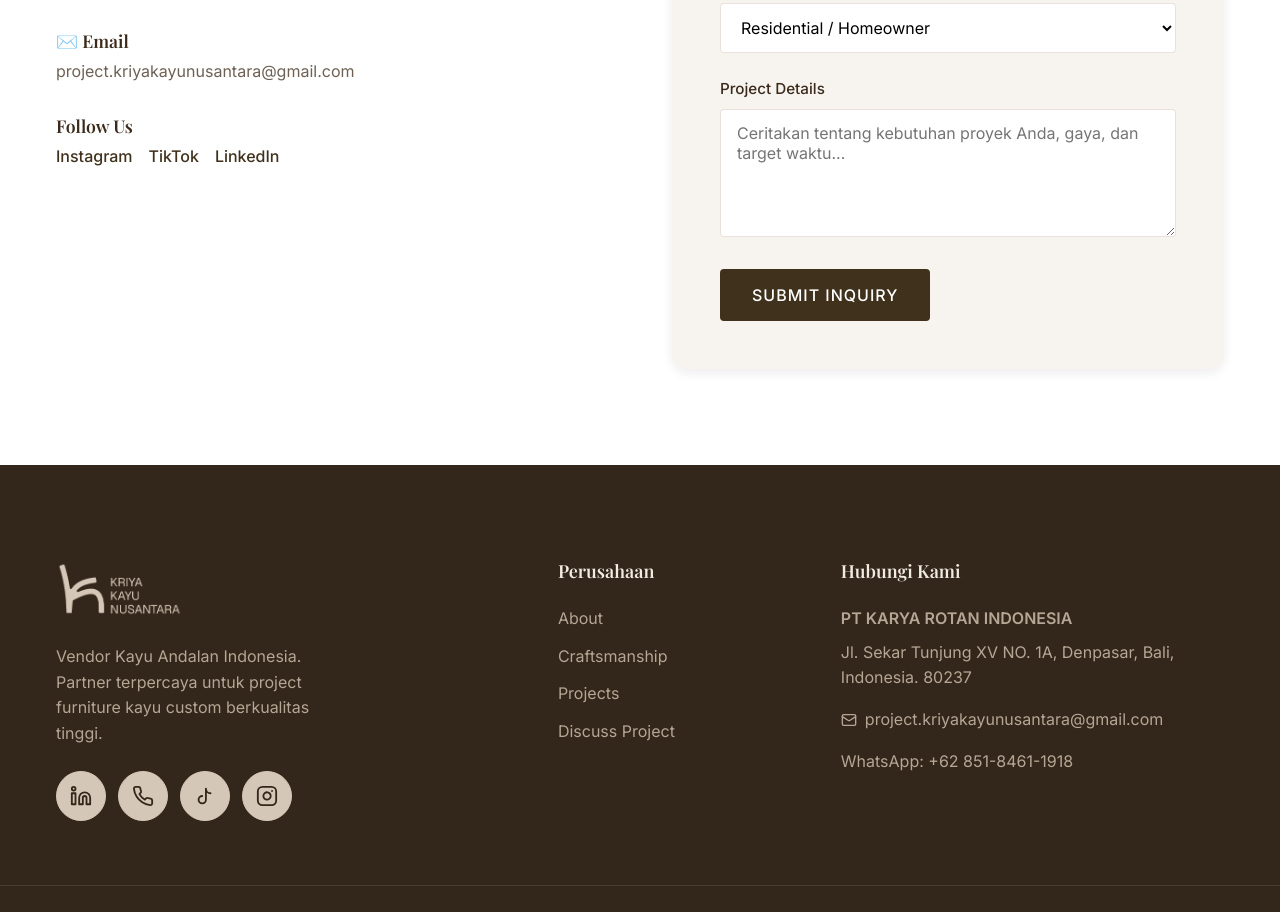
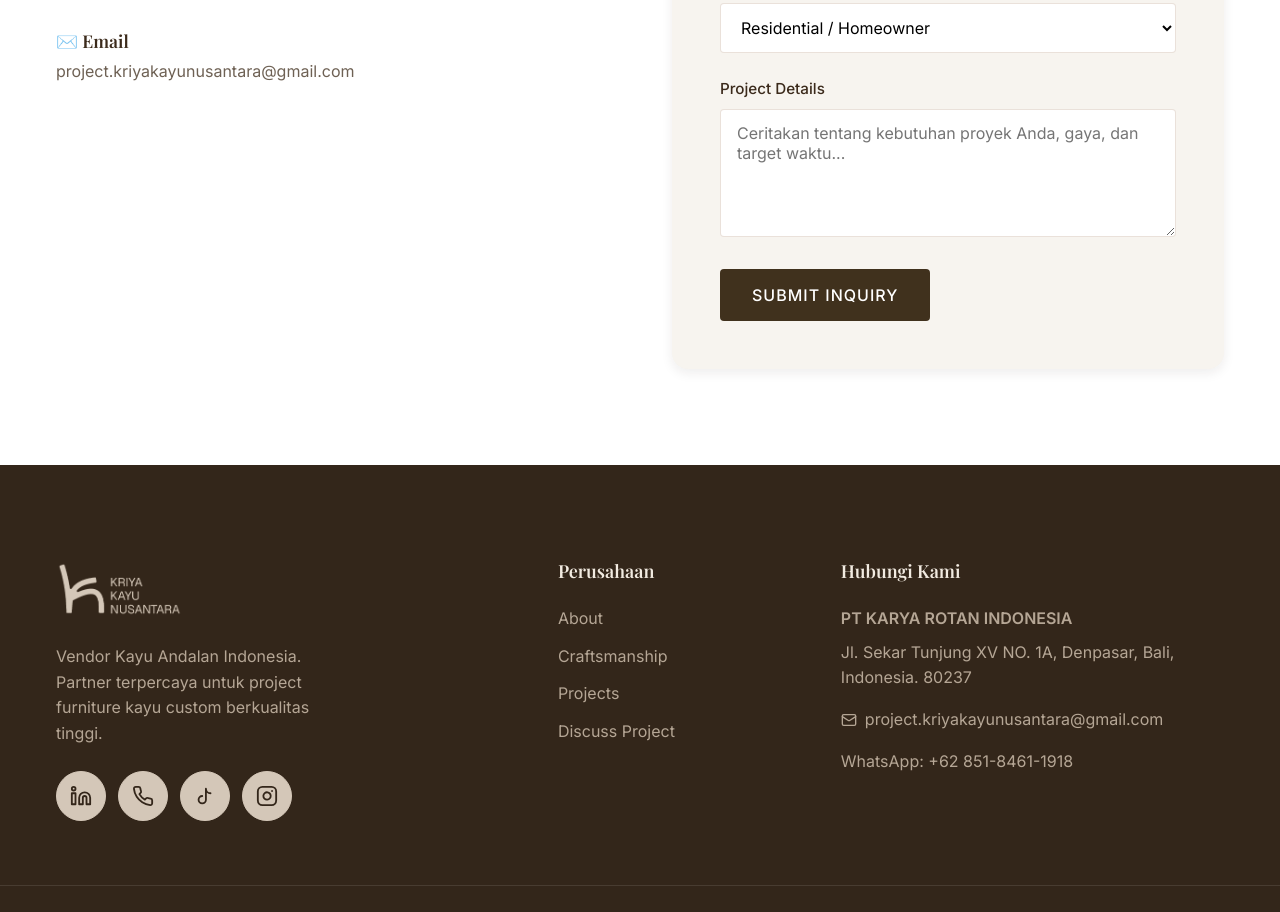
Before and after one commit to Alialkhozini/kriya-kayu-nusantara, a React (Vite) app: page /contact in a window 1280 px wide. Shown: the part 858-1770 px from the top of the page. Built offline with nearby package versions, Linux system fonts and the light colour scheme; a web font is replaced by a local one.

Commit message:
feat: remove follow us section from contact page

```diff
--- a/src/pages/Contact.jsx
+++ b/src/pages/Contact.jsx
@@ -70,15 +70,6 @@ const Contact = () => {
                 <h3>✉️ {t('contact.email')}</h3>
                 <p>project.kriyakayunusantara@gmail.com</p>
               </div>
-
-              <div className="info-block social-block">
-                <h3>{t('contact.follow')}</h3>
-                <div className="social-links">
-                  <a href="#">Instagram</a>
-                  <a href="#">TikTok</a>
-                  <a href="#">LinkedIn</a>
-                </div>
-              </div>
             </AnimatedSection>
 
             <AnimatedSection className="contact-form-container" delay={0.3}>
```
